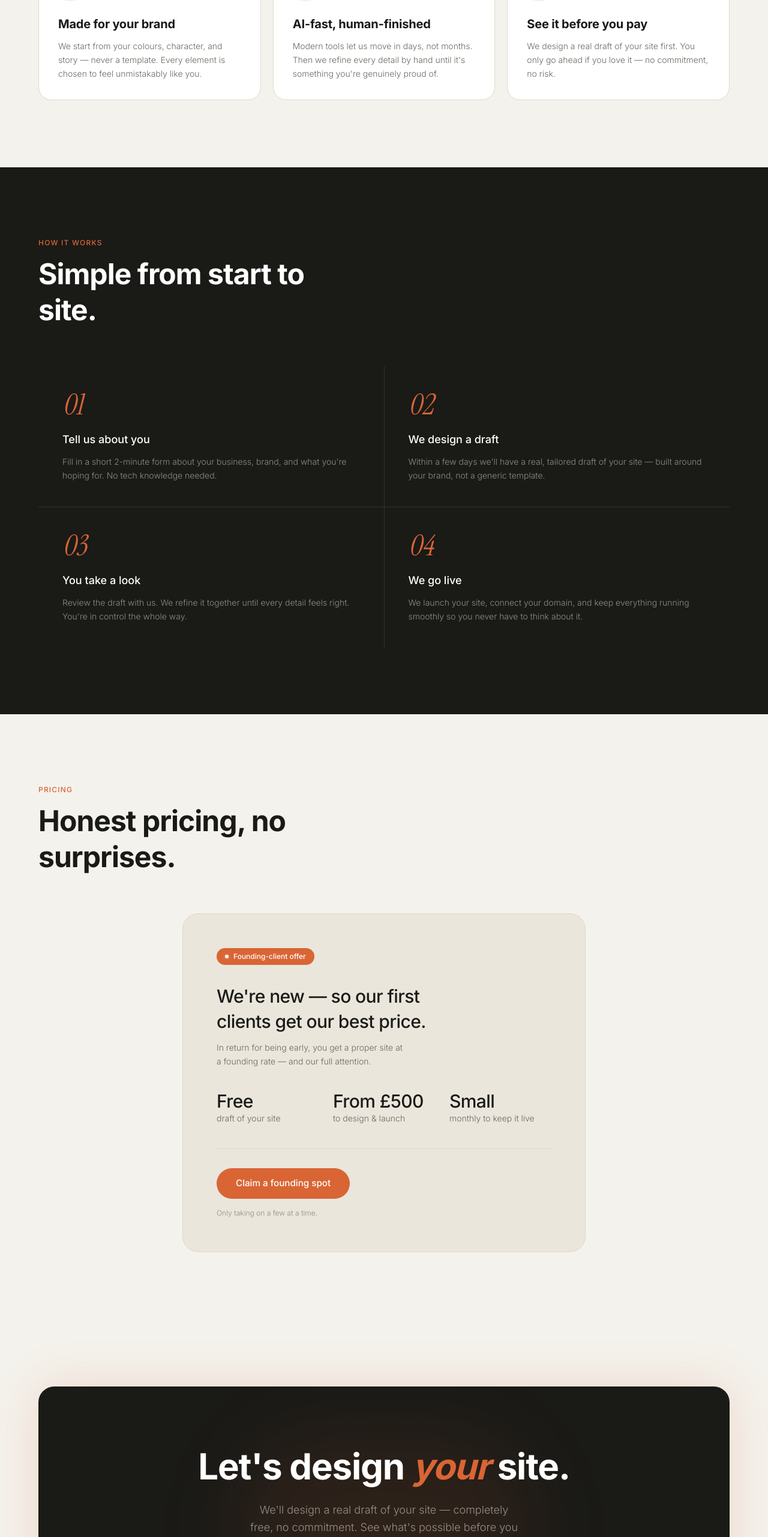
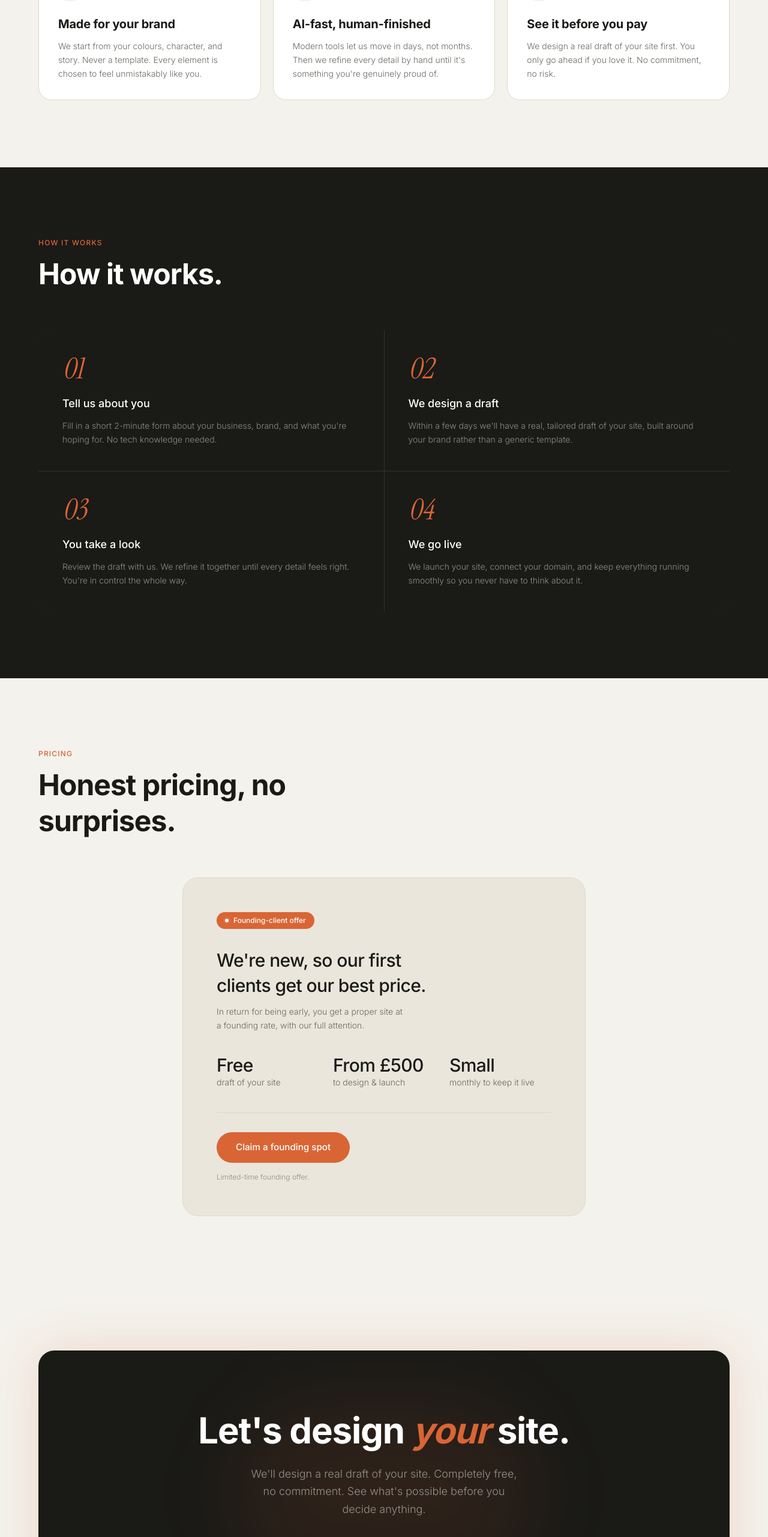
Before and after one commit to merturk-code/lokl, a Next.js app: page / in a window 1280 px wide. Shown: the part 1297-3860 px from the top of the page at 60% size. Built offline with nearby package versions, Linux system fonts and the light colour scheme.

Commit message:
copy: reword heading, remove em-dashes, update scarcity line

```diff
--- a/components/final-cta.tsx
+++ b/components/final-cta.tsx
@@ -18,7 +18,7 @@ export function FinalCTA() {
                 <span className="italic text-signal">your</span> site.
               </h2>
               <p className="text-white/50 text-base md:text-lg mb-10 max-w-md mx-auto font-light leading-relaxed">
-                We&apos;ll design a real draft of your site — completely free, no commitment. See what&apos;s possible before you decide anything.
+                We&apos;ll design a real draft of your site. Completely free, no commitment. See what&apos;s possible before you decide anything.
               </p>
               <Link
                 href="https://loklstudio.netlify.app"
--- a/components/how-it-works.tsx
+++ b/components/how-it-works.tsx
@@ -11,7 +11,7 @@ const steps = [
   {
     number: "02",
     title: "We design a draft",
-    body: "Within a few days we'll have a real, tailored draft of your site — built around your brand, not a generic template.",
+    body: "Within a few days we'll have a real, tailored draft of your site, built around your brand rather than a generic template.",
   },
   {
     number: "03",
@@ -35,7 +35,7 @@ export function HowItWorks() {
               How it works
             </span>
             <h2 className="font-sans font-semibold text-4xl md:text-5xl text-white mt-3 leading-tight tracking-[-0.02em] max-w-lg">
-              Simple from start to site.
+              How it works.
             </h2>
           </div>
         </FadeUp>
--- a/components/pricing.tsx
+++ b/components/pricing.tsx
@@ -39,11 +39,11 @@ export function Pricing() {
 
             {/* Heading */}
             <h3 className="font-sans font-medium text-2xl md:text-3xl text-ink mb-3 leading-snug tracking-[-0.02em] max-w-sm">
-              We&apos;re new — so our first clients get our best price.
+              We&apos;re new, so our first clients get our best price.
             </h3>
             <p className="text-stone text-sm mb-10 font-light leading-relaxed max-w-xs">
               In return for being early, you get a proper site at a founding
-              rate — and our full attention.
+              rate, with our full attention.
             </p>
 
             {/* Terms */}
@@ -71,7 +71,7 @@ export function Pricing() {
               Claim a founding spot
             </Link>
             <p className="text-stone/70 text-xs mt-4 font-light">
-              Only taking on a few at a time.
+              Limited-time founding offer.
             </p>
           </div>
         </FadeUp>
--- a/components/what-we-do.tsx
+++ b/components/what-we-do.tsx
@@ -7,7 +7,7 @@ const cards = [
   {
     icon: Fingerprint,
     title: "Made for your brand",
-    body: "We start from your colours, character, and story — never a template. Every element is chosen to feel unmistakably like you.",
+    body: "We start from your colours, character, and story. Never a template. Every element is chosen to feel unmistakably like you.",
   },
   {
     icon: Zap,
@@ -17,7 +17,7 @@ const cards = [
   {
     icon: Eye,
     title: "See it before you pay",
-    body: "We design a real draft of your site first. You only go ahead if you love it — no commitment, no risk.",
+    body: "We design a real draft of your site first. You only go ahead if you love it. No commitment, no risk.",
   },
 ]
 
```
